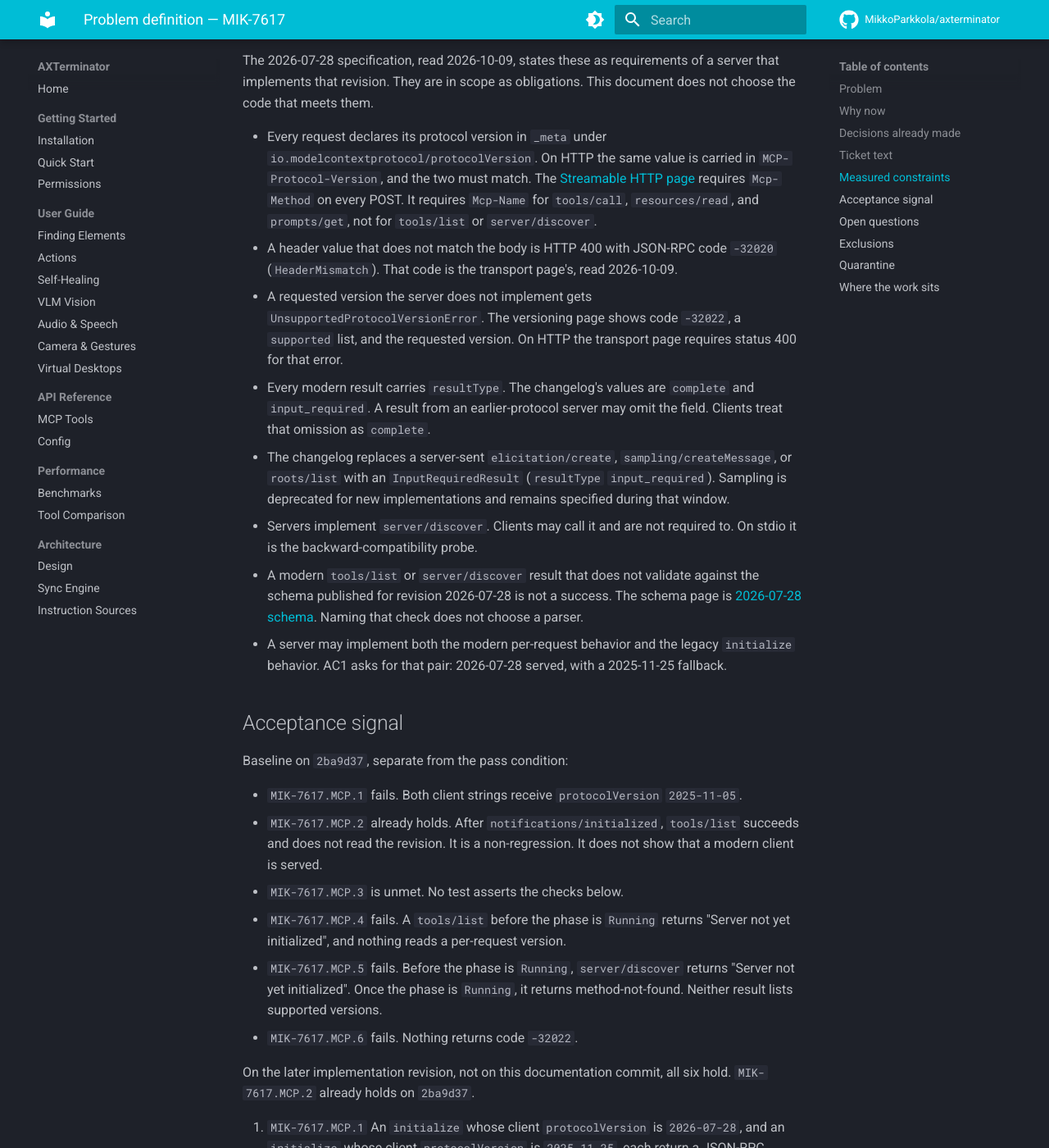
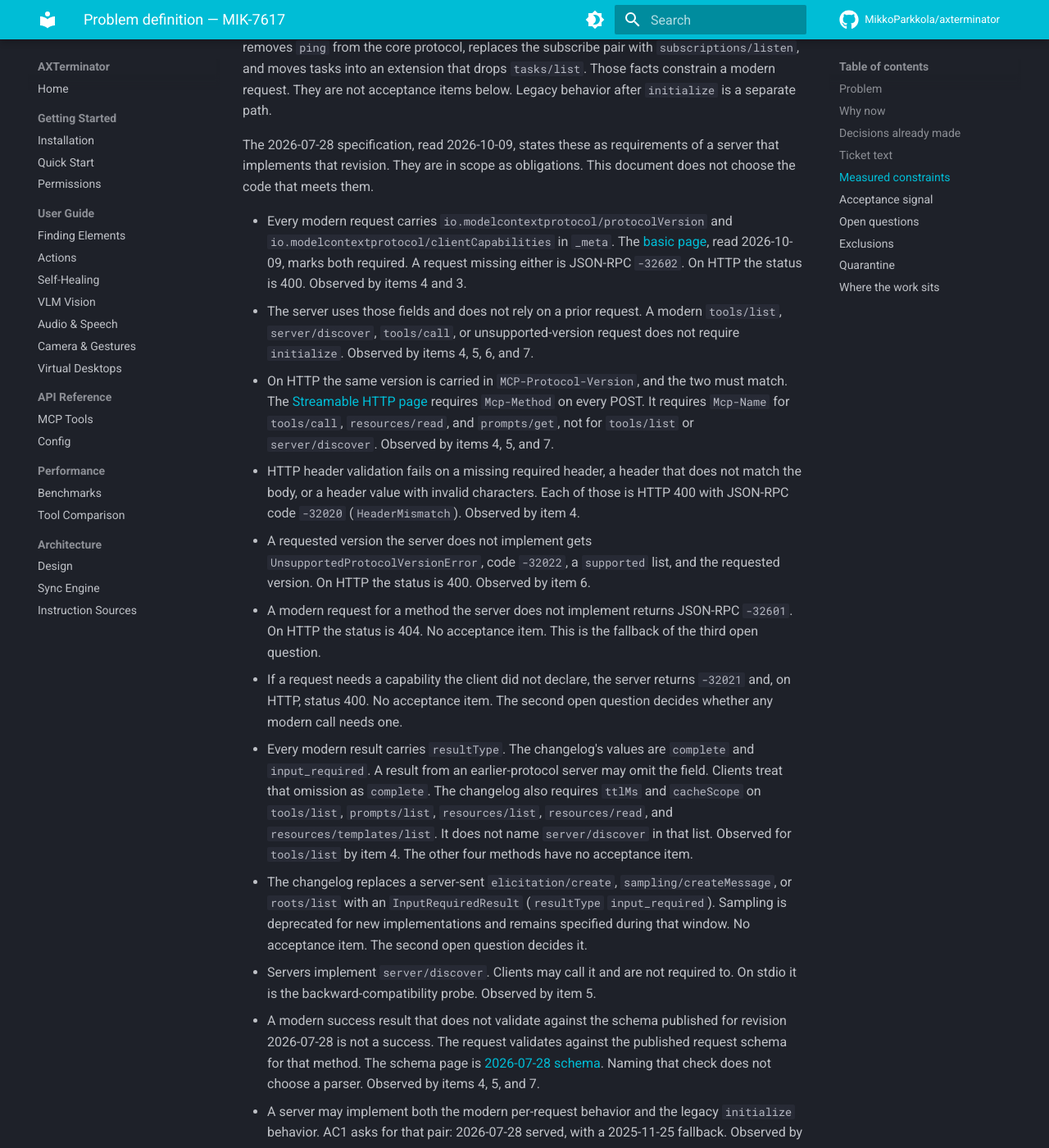
Before and after one commit to MikkoParkkola/axterminator, an MkDocs documentation site: the page built from docs/design/mcp-2026-07-28-problem.md, in a window 1280 px wide and 1400 px high, scrolled down 3147 px. Shown: the whole window at 82% size. Built offline with MkDocs 1.6.1 and Material for MkDocs 9.7.7, drawn with Linux system fonts in a browser that asks for light colours; comment, search, counter and statistics services are not loaded; some of the changed text lies outside the part shown.

Commit message:
docs: require a modern tool call in the MCP 2026 problem
MIK-7617 fourth statement. Acceptance now includes tools/call without initialize, the required clientCapabilities field, and the spec errors for a missing field and an unknown method. Status stays awaiting ratification.

```diff
--- a/docs/design/mcp-2026-07-28-problem.md
+++ b/docs/design/mcp-2026-07-28-problem.md
@@ -49,7 +49,7 @@
 - `src/mcp/protocol.rs` line 1 says the types are MCP 2025-11-25, wire-compatible with 2025-11-05. `src/mcp/annotations.rs` line 3 cites MCP 2025-11-25 for tool hints. Those comments are not the string `initialize` returns.
 - The protocol types are hand-rolled. The crate does not depend on `rust-mcp-sdk`.
 - No match arm handles `server/discover` (`src/mcp/server.rs` lines 180–234).
-- `elicit_ambiguous_app`, `elicit_element_not_found`, `elicit_destructive_action`, and `elicit_permissions_missing` are called from `src/mcp/elicitation.rs` and `src/mcp/elicitation_tests.rs` only. `sampling::create_message` is called from its own test (`src/mcp/sampling.rs` line 542). No tool handler calls it. `ax_find_visual` returns a tool result and, when sampling is available, includes a suggested `sampling/createMessage` payload (`src/mcp/tools_handlers.rs` lines 496–527). It does not write that request.
+- `elicit_ambiguous_app`, `elicit_element_not_found`, `elicit_destructive_action`, and `elicit_permissions_missing` are called from `src/mcp/elicitation.rs` and `src/mcp/elicitation_tests.rs` only. `sampling::create_message` is called from its own test (`src/mcp/sampling.rs` line 542). No tool handler calls it. `ax_find_visual` returns a tool result and, when sampling is available, includes a suggested `sampling/createMessage` payload (`src/mcp/tools_handlers.rs` lines 496–527). It does not write that request. `client_supports_sampling` is set only in `handle_initialize` (`src/mcp/server_handlers.rs` line 56). It defaults to false (`src/mcp/server.rs` line 140) and is read at `src/mcp/server_handlers.rs` line 555. A modern request that never calls `initialize` does not pass through that write.
 - CI job `test` runs on `macos-latest` with `--all-features` and `--skip live_` (`.github/workflows/ci.yml` lines 42–64).
 - No `plugin.json` exists in the tree.
 - The checkout `/Users/mikko/github/axterminator` is a different worktree. This change does not commit there.
@@ -59,14 +59,18 @@
 
 The 2026-07-28 specification, read 2026-10-09, states these as requirements of a server that implements that revision. They are in scope as obligations. This document does not choose the code that meets them.
 
-- Every request declares its protocol version in `_meta` under `io.modelcontextprotocol/protocolVersion`. On HTTP the same value is carried in `MCP-Protocol-Version`, and the two must match. The [Streamable HTTP page](https://modelcontextprotocol.io/specification/2026-07-28/basic/transports/streamable-http) requires `Mcp-Method` on every POST. It requires `Mcp-Name` for `tools/call`, `resources/read`, and `prompts/get`, not for `tools/list` or `server/discover`.
-- A header value that does not match the body is HTTP 400 with JSON-RPC code `-32020` (`HeaderMismatch`). That code is the transport page's, read 2026-10-09.
-- A requested version the server does not implement gets `UnsupportedProtocolVersionError`. The versioning page shows code `-32022`, a `supported` list, and the requested version. On HTTP the transport page requires status 400 for that error.
-- Every modern result carries `resultType`. The changelog's values are `complete` and `input_required`. A result from an earlier-protocol server may omit the field. Clients treat that omission as `complete`.
-- The changelog replaces a server-sent `elicitation/create`, `sampling/createMessage`, or `roots/list` with an `InputRequiredResult` (`resultType` `input_required`). Sampling is deprecated for new implementations and remains specified during that window.
-- Servers implement `server/discover`. Clients may call it and are not required to. On stdio it is the backward-compatibility probe.
-- A modern `tools/list` or `server/discover` result that does not validate against the schema published for revision 2026-07-28 is not a success. The schema page is [2026-07-28 schema](https://modelcontextprotocol.io/specification/2026-07-28/schema). Naming that check does not choose a parser.
-- A server may implement both the modern per-request behavior and the legacy `initialize` behavior. AC1 asks for that pair: 2026-07-28 served, with a 2025-11-25 fallback.
+- Every modern request carries `io.modelcontextprotocol/protocolVersion` and `io.modelcontextprotocol/clientCapabilities` in `_meta`. The [basic page](https://modelcontextprotocol.io/specification/2026-07-28/basic/index), read 2026-10-09, marks both required. A request missing either is JSON-RPC `-32602`. On HTTP the status is 400. Observed by items 4 and 3.
+- The server uses those fields and does not rely on a prior request. A modern `tools/list`, `server/discover`, `tools/call`, or unsupported-version request does not require `initialize`. Observed by items 4, 5, 6, and 7.
+- On HTTP the same version is carried in `MCP-Protocol-Version`, and the two must match. The [Streamable HTTP page](https://modelcontextprotocol.io/specification/2026-07-28/basic/transports/streamable-http) requires `Mcp-Method` on every POST. It requires `Mcp-Name` for `tools/call`, `resources/read`, and `prompts/get`, not for `tools/list` or `server/discover`. Observed by items 4, 5, and 7.
+- HTTP header validation fails on a missing required header, a header that does not match the body, or a header value with invalid characters. Each of those is HTTP 400 with JSON-RPC code `-32020` (`HeaderMismatch`). Observed by item 4.
+- A requested version the server does not implement gets `UnsupportedProtocolVersionError`, code `-32022`, a `supported` list, and the requested version. On HTTP the status is 400. Observed by item 6.
+- A modern request for a method the server does not implement returns JSON-RPC `-32601`. On HTTP the status is 404. No acceptance item. This is the fallback of the third open question.
+- If a request needs a capability the client did not declare, the server returns `-32021` and, on HTTP, status 400. No acceptance item. The second open question decides whether any modern call needs one.
+- Every modern result carries `resultType`. The changelog's values are `complete` and `input_required`. A result from an earlier-protocol server may omit the field. Clients treat that omission as `complete`. The changelog also requires `ttlMs` and `cacheScope` on `tools/list`, `prompts/list`, `resources/list`, `resources/read`, and `resources/templates/list`. It does not name `server/discover` in that list. Observed for `tools/list` by item 4. The other four methods have no acceptance item.
+- The changelog replaces a server-sent `elicitation/create`, `sampling/createMessage`, or `roots/list` with an `InputRequiredResult` (`resultType` `input_required`). Sampling is deprecated for new implementations and remains specified during that window. No acceptance item. The second open question decides it.
+- Servers implement `server/discover`. Clients may call it and are not required to. On stdio it is the backward-compatibility probe. Observed by item 5.
+- A modern success result that does not validate against the schema published for revision 2026-07-28 is not a success. The request validates against the published request schema for that method. The schema page is [2026-07-28 schema](https://modelcontextprotocol.io/specification/2026-07-28/schema). Naming that check does not choose a parser. Observed by items 4, 5, and 7.
+- A server may implement both the modern per-request behavior and the legacy `initialize` behavior. AC1 asks for that pair: 2026-07-28 served, with a 2025-11-25 fallback. Observed by items 1 and 4 through 7.
 
 ## Acceptance signal
 
@@ -78,17 +82,19 @@
 - `MIK-7617.MCP.4` fails. A `tools/list` before the phase is `Running` returns "Server not yet initialized", and nothing reads a per-request version.
 - `MIK-7617.MCP.5` fails. Before the phase is `Running`, `server/discover` returns "Server not yet initialized". Once the phase is `Running`, it returns method-not-found. Neither result lists supported versions.
 - `MIK-7617.MCP.6` fails. Nothing returns code `-32022`.
+- `MIK-7617.MCP.7` fails. A `tools/call` before the phase is `Running` returns "Server not yet initialized".
 
-On the later implementation revision, not on this documentation commit, all six hold. `MIK-7617.MCP.2` already holds on `2ba9d37`.
+On the later implementation revision, not on this documentation commit, all seven hold. `MIK-7617.MCP.2` already holds on `2ba9d37`.
 
 1. `MIK-7617.MCP.1` An `initialize` whose client `protocolVersion` is `2026-07-28`, and an `initialize` whose client `protocolVersion` is `2025-11-25`, each return a JSON-RPC success whose result `protocolVersion` is `2025-11-25`. That field is not `2025-11-05`. Stdio and HTTP each show this result. These are legacy results. They do not require `resultType`.
 2. `MIK-7617.MCP.2` Once the phase is `Running`, `tools/list` still returns a JSON-RPC success for both clients in item 1. This item does not require `resultType`.
-3. `MIK-7617.MCP.3` The CI `test` job runs a test for item 1, for both client strings, and a test for each of items 4, 5, and 6. Each of those tests fails on `2ba9d37` and passes on the later implementation revision. The item 1 test is about the initialize result's `protocolVersion`. `src/mcp/security.rs` asserts a timestamp that contains the characters `2025-11-05`. That assertion is not item 3, and item 3 does not require it to change.
-4. `MIK-7617.MCP.4` A modern `tools/list` returns a JSON-RPC success on stdio and on HTTP. The request carries `2026-07-28` in `_meta["io.modelcontextprotocol/protocolVersion"]`. It does not require a prior `initialize`. The HTTP request also carries `MCP-Protocol-Version: 2026-07-28` and `Mcp-Method: tools/list`. The result validates against the schema published for revision 2026-07-28 for that method. A request whose header and `_meta` version disagree is not this success. The transport page requires that disagreement to be HTTP 400 with JSON-RPC code `-32020`. This item records that requirement.
-5. `MIK-7617.MCP.5` A modern `server/discover`, using the same version field and, on HTTP, `MCP-Protocol-Version` plus `Mcp-Method: server/discover`, returns a JSON-RPC success on stdio and on HTTP. The result validates against the schema published for revision 2026-07-28 for that method. The supported versions in that result include `2026-07-28` and `2025-11-25`.
-6. `MIK-7617.MCP.6` A modern request whose requested version is neither `2026-07-28` nor `2025-11-25` returns `UnsupportedProtocolVersionError`. The code is `-32022`. The supported list includes `2026-07-28` and `2025-11-25`. The error names the requested version. Stdio shows the JSON-RPC error. HTTP shows that error with status 400. This item is not an `initialize`. The open question about other `initialize` strings stays on the legacy path.
+3. `MIK-7617.MCP.3` The CI `test` job runs a test for item 1, for both client strings, and a test for each of items 4, 5, 6, and 7, including item 4's header-mismatch case and its missing-required-`_meta` case. Each of those tests fails on `2ba9d37` and passes on the later implementation revision. The item 1 test is about the initialize result's `protocolVersion`. `src/mcp/security.rs` asserts a timestamp that contains the characters `2025-11-05`. That assertion is not item 3, and item 3 does not require it to change.
+4. `MIK-7617.MCP.4` A modern `tools/list` returns a JSON-RPC success on stdio and on HTTP. The request carries `2026-07-28` in `_meta["io.modelcontextprotocol/protocolVersion"]` and carries `_meta["io.modelcontextprotocol/clientCapabilities"]`. It does not require a prior `initialize`. The HTTP request also carries `MCP-Protocol-Version: 2026-07-28` and `Mcp-Method: tools/list`. The request validates against the published request schema for that method. The result validates against the schema published for revision 2026-07-28 for that method. A request that omits either required `_meta` field is not this success. The basic page requires that omission to be JSON-RPC `-32602`, and on HTTP status 400. A request whose header and `_meta` version disagree is not this success. The transport page requires that disagreement to be HTTP 400 with JSON-RPC code `-32020`. This item records those requirements.
+5. `MIK-7617.MCP.5` A modern `server/discover` uses the same two `_meta` fields and, on HTTP, `MCP-Protocol-Version` plus `Mcp-Method: server/discover`. It does not require a prior `initialize`. It returns a JSON-RPC success on stdio and on HTTP. The request and the result validate against the schemas published for revision 2026-07-28 for that method. The supported versions in that result include `2026-07-28` and `2025-11-25`.
+6. `MIK-7617.MCP.6` A modern request whose requested version is neither `2026-07-28` nor `2025-11-25` returns `UnsupportedProtocolVersionError`. It does not require a prior `initialize`. The request carries the same two required `_meta` fields. The code is `-32022`. The supported list includes `2026-07-28` and `2025-11-25`. The error names the requested version. Stdio shows the JSON-RPC error. HTTP shows that error with status 400. This item is not an `initialize`. The open question about other `initialize` strings stays on the legacy path.
+7. `MIK-7617.MCP.7` A modern `tools/call` is not answered with "Server not yet initialized". On stdio and on HTTP, one tool the server already lists, whose handler returns without asking the client, returns a JSON-RPC success. The request carries the same two required `_meta` fields, and on HTTP it carries `MCP-Protocol-Version`, `Mcp-Method: tools/call`, and `Mcp-Name` set to that tool's name. It does not require a prior `initialize`. The request and the result validate against the schemas published for revision 2026-07-28 for that method. A tool that needs a live target may still return its existing tool-level error. That error is not the phase rejection.
 
-When item 1 changes the advertised string, `read_system_status` and `MCP_SERVER_DESIGN.md` line 4 no longer agree with that string. The same change updates both so neither still states that the server speaks `2025-11-05`.
+When item 1 changes the advertised string, `read_system_status`, `MCP_SERVER_DESIGN.md` line 4, and the assertion at `src/mcp/transport.rs` line 516 no longer agree with that string. The same change updates all three so none of them still states that the initialize result is `2025-11-05`.
 
 ## Open questions
 
@@ -98,7 +104,7 @@
 |---|---|---|---|---|
 | What does `initialize` return for a client string other than `2026-07-28` and `2025-11-25`, including `2025-06-18`, `2025-03-26`, `2024-11-05`, `2025-11-05`, and an unknown string? Design §3.1 describes an echo the code does not perform. | operator | the operator's answer | before the solution review | `initialize` still returns `2025-11-25` for every client string that deserializes. The echo in §3.1 is not selected |
 | On a modern request, may the server return `resultType` `input_required`? The 2026-07-28 changelog replaced a server-sent `elicitation/create`, `sampling/createMessage`, or `roots/list` with that result. The nab rule, assumed when the scope was approved, says a call that would ask the client returns an error and does not ask. That rule was not re-asked for axterminator. No tool handler sends either request today. | operator | the operator's answer | before the solution review | the solution adds no new wait and invents no refusal code |
-| On a modern request, what happens to `ping`, `resources/subscribe`, `resources/unsubscribe`, and the `tasks/*` methods this server answers today? The changelog removes or relocates them. | operator | the operator's answer | before the solution review | the solution does not add `subscriptions/listen` or the tasks extension. A modern request for a method the changelog removed from core is not a success under items 4 or 5 |
+| On a modern request, what happens to `ping`, `resources/subscribe`, `resources/unsubscribe`, and the `tasks/*` methods this server answers today? The changelog removes or relocates them. | operator | the operator's answer | before the solution review | the solution does not add `subscriptions/listen` or the tasks extension. A modern request for a method this server does not implement returns JSON-RPC `-32601`. On HTTP the status is 404 |
 
 ## Exclusions
 
```
